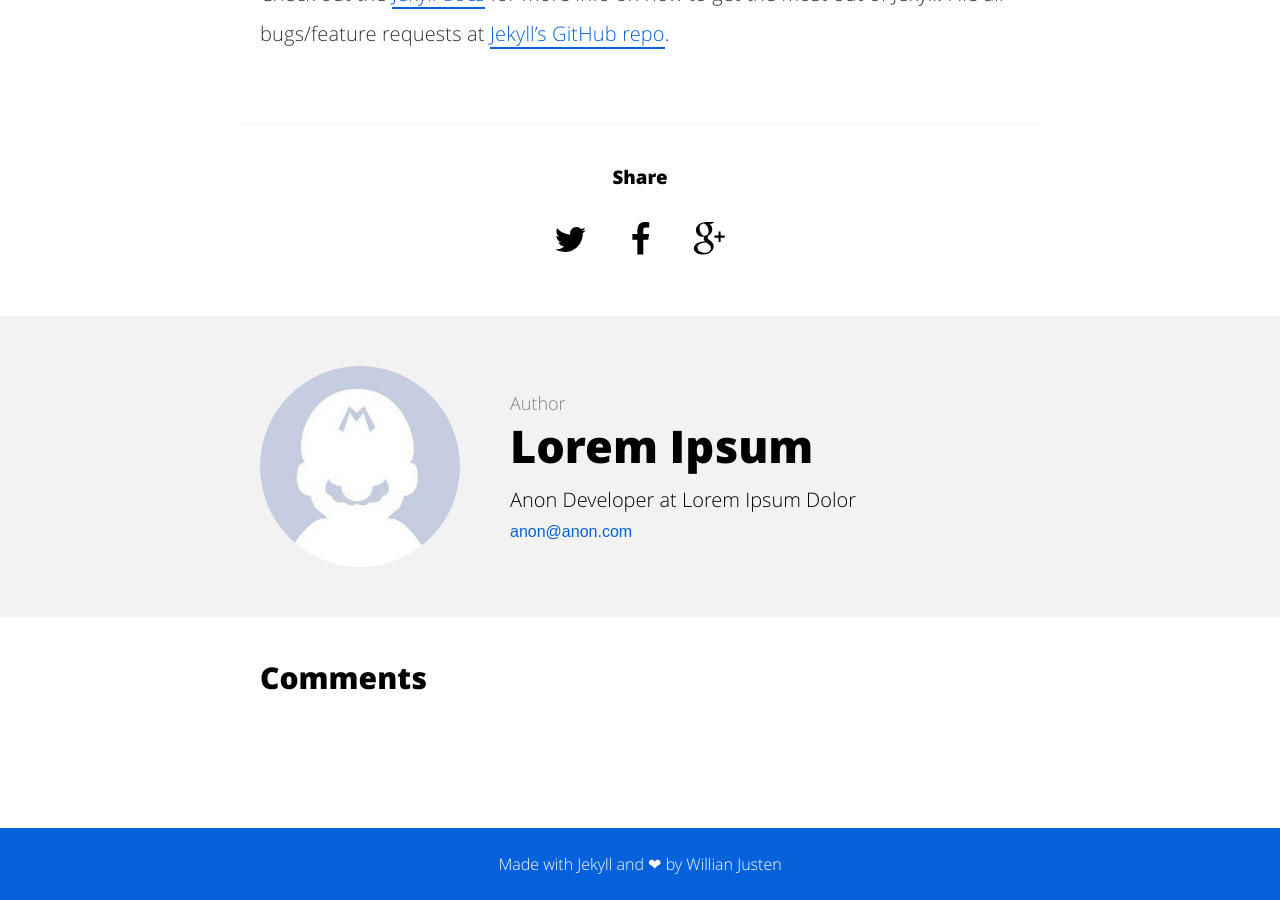
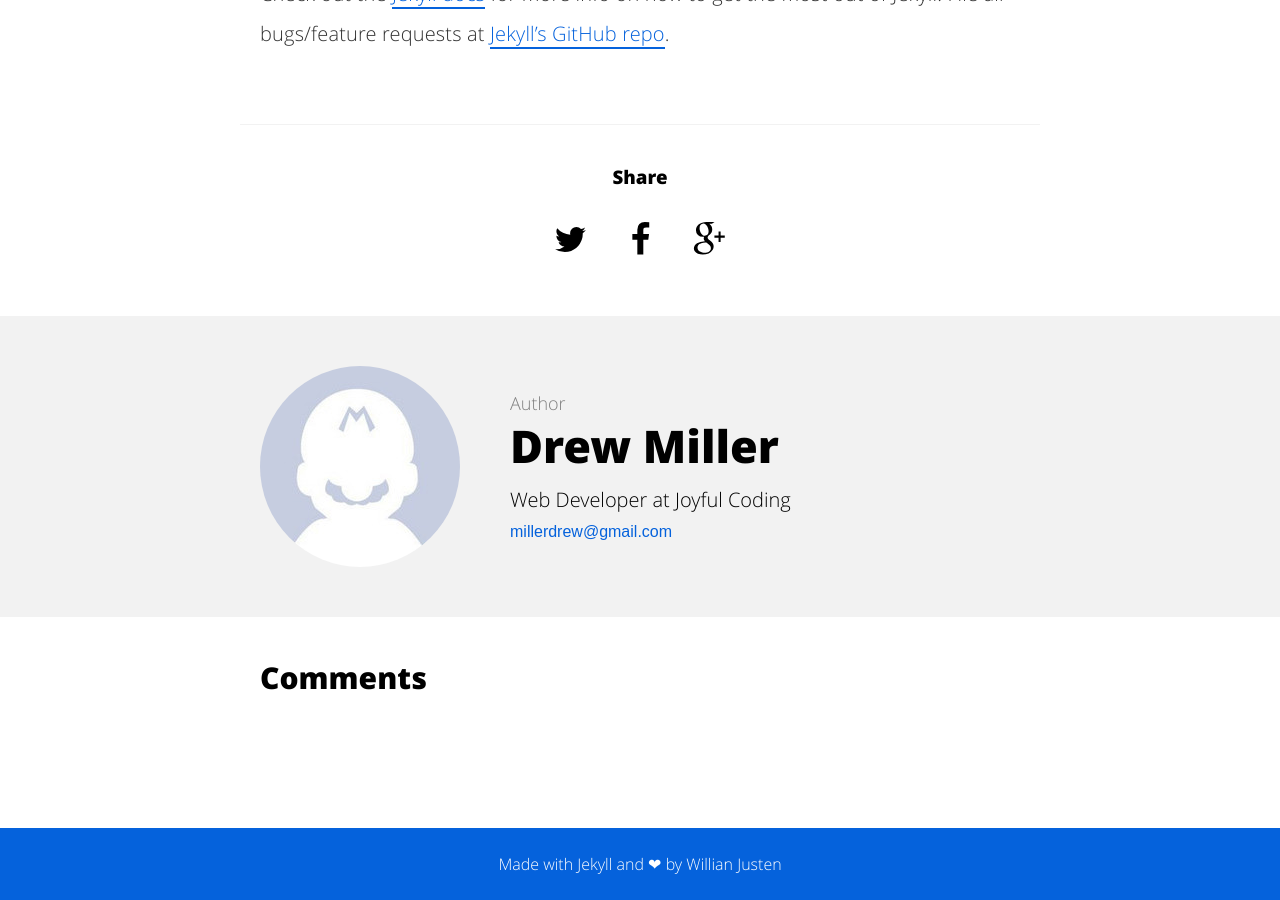
Before and after one commit to JoyfulCoding/joyfulcoding.github.io, a Jekyll site: the page built from _posts/2015-08-04-welcome-to-jekyll.md, in a window 1280 px wide and 900 px high, scrolled down 1462 px. Built offline with Jekyll 4.4.1, drawn with Linux system fonts in a browser that asks for light colours; comment, search, counter and statistics services are not loaded.

Commit message:
Update config

```diff
--- a/_config.yml
+++ b/_config.yml
@@ -1,18 +1,16 @@
 # Site settings
-title: A blog about lorem ipsum dolor sit amet
-description: A blog about lorem ipsum dolor sit amet
+title: Joyful Coding
+description: Portfolio of Drew Miller
 baseurl: "" # the subpath of your site, e.g. /blog
 url: "http://joyfulcoding.github.io" # the base hostname & protocol for your site e.g. http://willianjusten.com.br
 
 # User settings
-username: Lorem Ipsum
-user_description: Anon Developer at Lorem Ipsum Dolor
-user_title: Anon Developer
-email: anon@anon.com
-twitter_username: lorem_ipsum
-github_username:  lorem_ipsum
-gplus_username:  lorem_ipsum
-disqus_username: lorem_ipsum
+username: Drew Miller
+user_description: Web Developer at Joyful Coding
+user_title: Web Developer
+email: millerdrew@gmail.com
+twitter_username: joyfulcoding
+github_username:  millerdrew
 
 # Build settings
 markdown: kramdown
```
